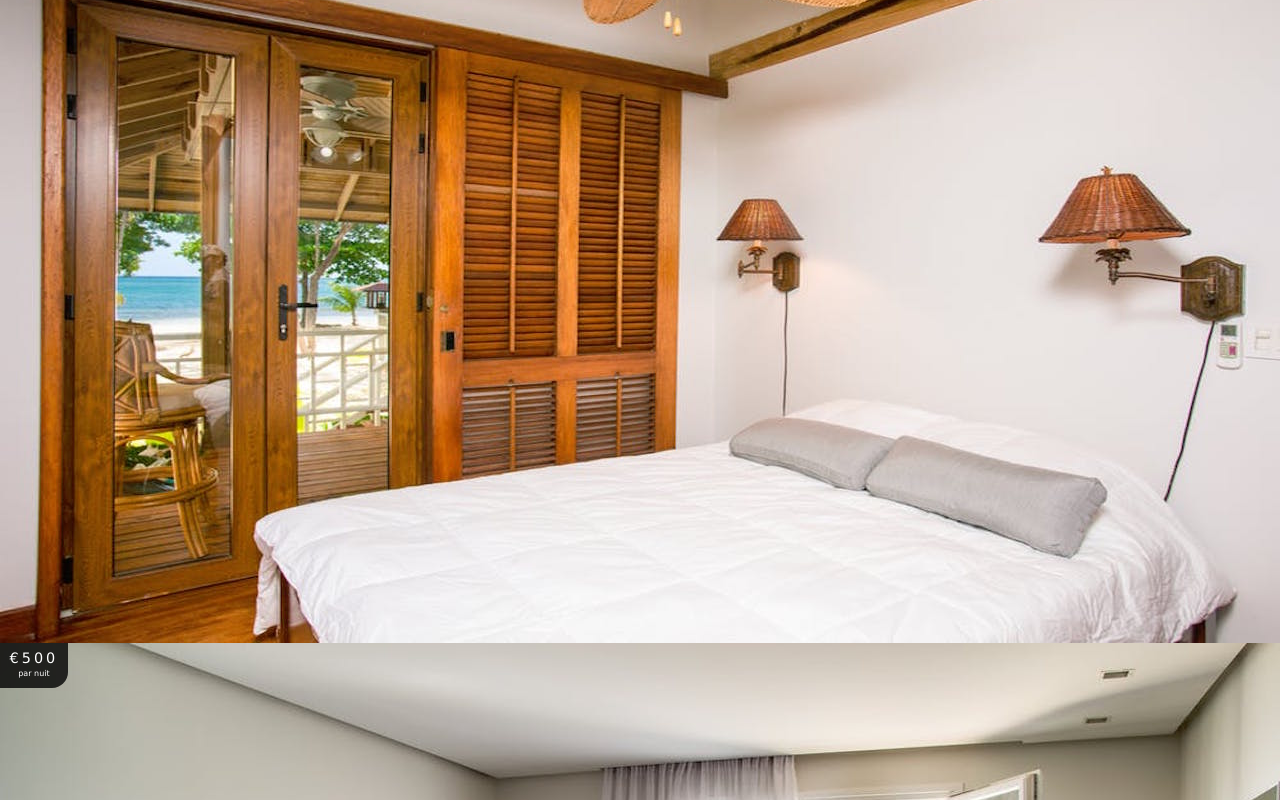
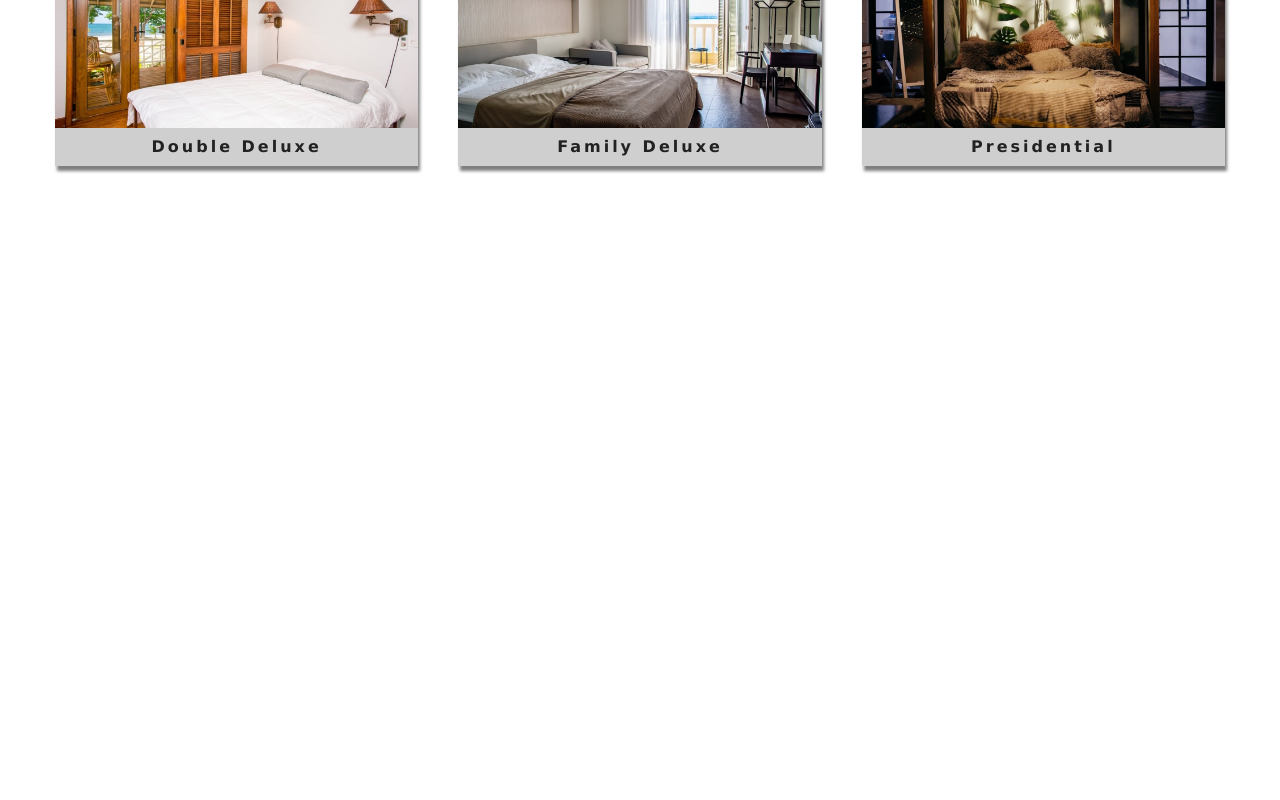
Before and after one commit to guevie/hoteldeluxe-frontend, a React (Create React App) app: page / in a window 1280 px wide. Shown: the part 1760-2560 px from the top of the page. After the commit the page ends 2006 px from the top, so only its background shows below. Built offline with nearby package versions, Linux system fonts and the light colour scheme.

Commit message:
suite projet

```diff
--- a/src/component/FuturesChambres.js
+++ b/src/component/FuturesChambres.js
@@ -4,7 +4,7 @@ import Room from "./Room";
 import Loading from "./Loading";
 import Title from "./Title";
 
-export default class FuturesChambres extends Component {
+ class FuturesChambres extends Component {
   static contextType = RoomContext;
   render() {
     let { loading, featuredRooms: rooms } = this.context;
@@ -14,11 +14,12 @@ export default class FuturesChambres extends Component {
     return (
       <section className="featured-rooms">
         <Title title="futures chambres" />
-        <div className="featured-rooms-center"></div>
-
-            {loading ? <Loading /> : rooms}
-
+        <div className="featured-rooms-center">
+        {loading ? <Loading /> : rooms}
+        </div>
       </section>
     );
   }
 }
+
+export default FuturesChambres
--- a/src/component/Room.js
+++ b/src/component/Room.js
@@ -1,15 +1,16 @@
-import React from 'react'
-import { Link } from "react-router-dom"
-import defaultImg from "../images/room-1.jpeg"
+import React from "react";
+import { Link } from "react-router-dom";
+import defaultImg from "../images/room-1.jpeg";
+import PropTypes from "prop-types";
 
-function Room({room}) {
+function Room({ room }) {
   // console.log(room);
-const {name,slug,images,price} = room
+  const { name, slug, images, price } = room;
   return (
     <article className="room">
       {/* //affichage de l'image  */}
       <div className="img-container">
-                <img src={images[0] || defaultImg} alt="chambre seule"/>
+        <img src={images[0] || defaultImg} alt="chambre seule" />
         <div className="price-top">
           <h6>€{price}</h6>
           <p>par nuit</p>
@@ -18,8 +19,18 @@ const {name,slug,images,price} = room
           Future
         </Link>
       </div>
+      <p className="room-info">{name}</p>
     </article>
-    )
+  );
 }
 
-export default Room
+Room.propTypes = {
+    room:PropTypes.shape({
+        name:PropTypes.string.isRequired,
+        slug:PropTypes.string.isRequired,
+        images:PropTypes.arrayOf(PropTypes.string).isRequired,
+        price:PropTypes.number.isRequired,
+    })
+}
+
+export default Room;
--- a/src/pages/Accueil.js
+++ b/src/pages/Accueil.js
@@ -4,7 +4,7 @@ import Banner from "../component/Banner";
 import { Link } from "react-router-dom";
 import Services from '../component/Services'
 import FuturesChambres from "../component/FuturesChambres";
-export default function Accueil() {
+ function Accueil() {
   return (
     <>
     <Hero>
@@ -22,3 +22,5 @@ export default function Accueil() {
     </>
   );
 }
+
+export default Accueil
```
Also changed, not shown: 1 other file (tests, documents, lock files or other folders). Lines whose indentation alone changed are shown as unchanged.
